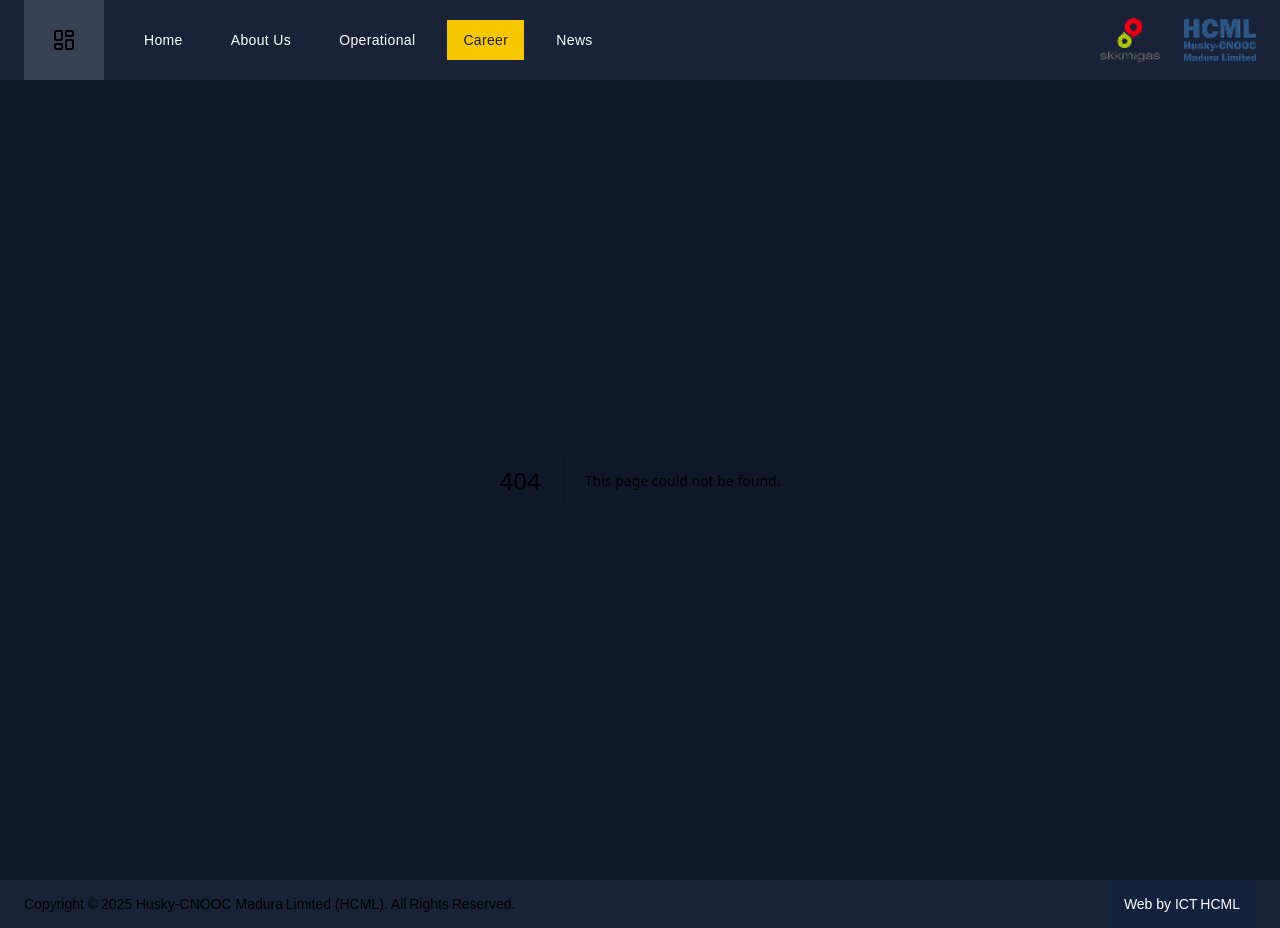
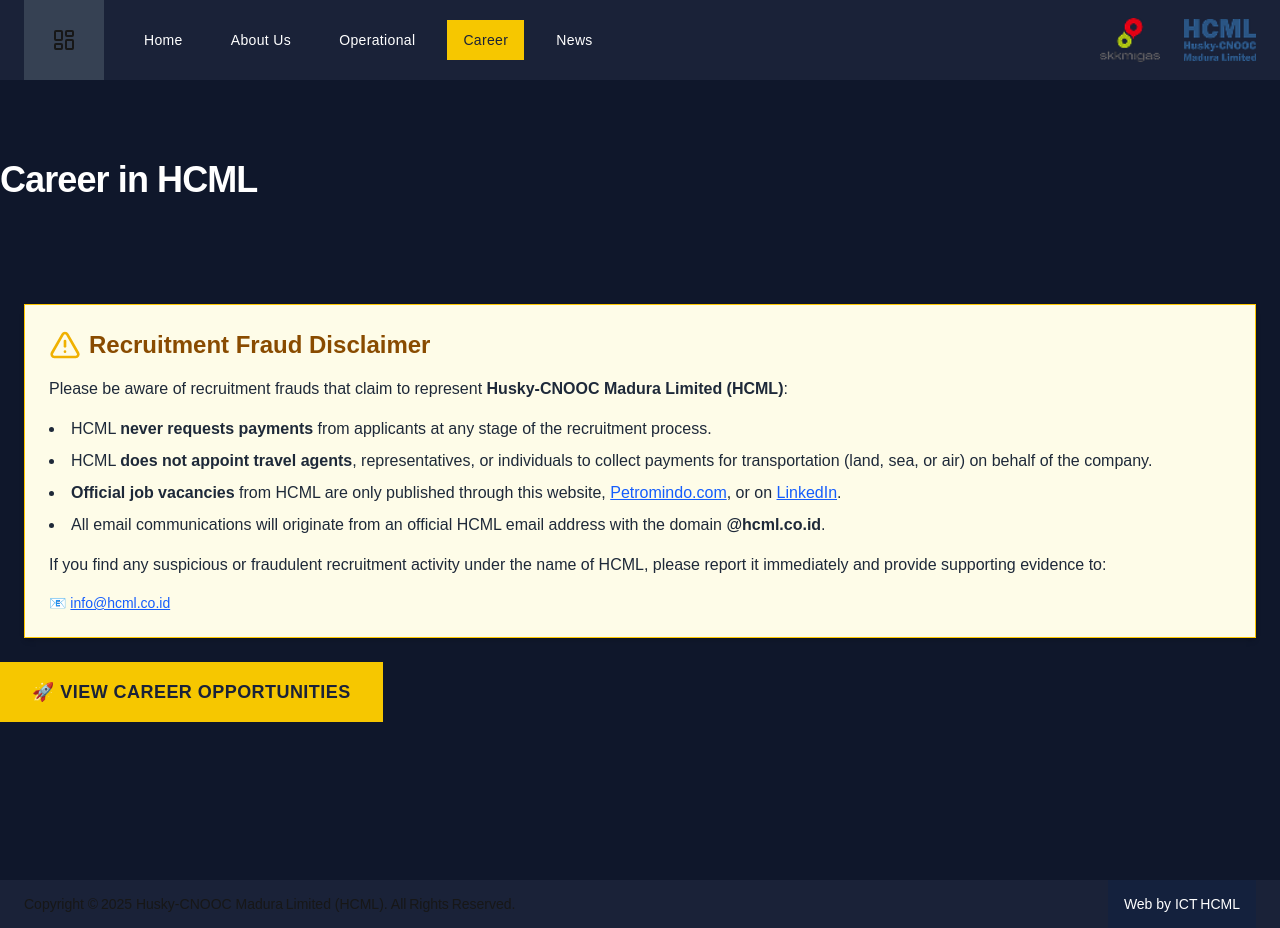
Before and after one commit to rianAnugrah/hcml-landing, a Next.js app: page /career in a window 1280 px wide. Before the commit this address had no page. Built offline with nearby package versions, Linux system fonts and the light colour scheme.

Commit message:
Career Page

```diff
--- a/app/about/page.tsx
+++ b/app/about/page.tsx
@@ -13,11 +13,7 @@
                 Stay informed with the latest updates
               </p> */}
             </div>
-            <div className="hidden md:flex items-center space-x-4">
-              <div className="bg-cyan-500 text-white px-4 py-2 rounded-none font-semibold">
-                LIVE
-              </div>
-            </div>
+
           </div>
         </div>
       </header>
--- /dev/null
+++ b/app/career/page.tsx
@@ -0,0 +1,110 @@
+import { AlertTriangle } from "lucide-react";
+import Link from "next/link";
+
+export default function CareerPage() {
+  return (
+    <div className="bg-slate-900 min-h-screen">
+      {/* Header Section */}
+      <header className="">
+        <div className="max-w-7xl mx-auto px-4 lg:px-0 pb-20 pt-20">
+          <div className="flex items-center justify-between">
+            <div>
+              <h1 className="text-4xl font-bold text-white tracking-tight">
+                Career in HCML
+              </h1>
+              {/* <p className="text-lg text-gray-300 mt-1">
+                Stay informed with the latest updates
+              </p> */}
+            </div>
+          </div>
+        </div>
+      </header>
+      <div className="text-gray-800 p-6 flex items-center justify-center">
+        <div className="max-w-7xl w-full border border-yellow-400 bg-yellow-50 p-6  shadow-md">
+          <div className="flex items-center mb-4">
+            <AlertTriangle className="text-yellow-500 w-8 h-8 mr-2" />
+            <h1 className="text-2xl font-bold text-yellow-800">
+              Recruitment Fraud Disclaimer
+            </h1>
+          </div>
+          <p className="mb-4">
+            Please be aware of recruitment frauds that claim to represent{" "}
+            <strong>Husky-CNOOC Madura Limited (HCML)</strong>:
+          </p>
+          <ul className="list-disc list-inside mb-4 space-y-2">
+            <li>
+              HCML <strong>never requests payments</strong> from applicants at
+              any stage of the recruitment process.
+            </li>
+            <li>
+              HCML <strong>does not appoint travel agents</strong>,
+              representatives, or individuals to collect payments for
+              transportation (land, sea, or air) on behalf of the company.
+            </li>
+            <li>
+              <strong>Official job vacancies</strong> from HCML are only
+              published through this website,{" "}
+              <a
+                href="https://www.petromindo.com"
+                className="text-blue-600 underline"
+              >
+                Petromindo.com
+              </a>
+              , or on{" "}
+              <a
+                href="https://www.linkedin.com"
+                className="text-blue-600 underline"
+              >
+                LinkedIn
+              </a>
+              .
+            </li>
+            <li>
+              All email communications will originate from an official HCML
+              email address with the domain <strong>@hcml.co.id</strong>.
+            </li>
+          </ul>
+          <p className="mb-4">
+            If you find any suspicious or fraudulent recruitment activity under
+            the name of HCML, please report it immediately and provide
+            supporting evidence to:
+          </p>
+          <p className="text-sm font-medium text-gray-900">
+            📧{" "}
+            <a
+              href="mailto:info@hcml.co.id"
+              className="text-blue-600 underline"
+            >
+              info@hcml.co.id
+            </a>
+          </p>
+        </div>
+      </div>
+
+      <div className="max-w-7xl mx-auto px-4 lg:px-0 pb-20">
+        <Link
+          href="https://recruitment.hcml.co.id/"
+          target="_blank"
+          className="
+            group relative inline-flex items-center justify-center
+            px-8 py-4 bg-[#f6c700] text-[#1a2238]
+            font-bold text-lg tracking-wide uppercase
+            transition-all duration-300 ease-out
+            hover:bg-[#e5b500] hover:shadow-lg hover:shadow-[#f6c700]/25
+            hover:scale-[1.02] active:scale-[0.98]
+            before:absolute before:inset-0 before:bg-white/20
+            before:transition-opacity before:duration-300 before:opacity-0
+            hover:before:opacity-100
+            overflow-hidden
+          "
+        >
+          <span className="relative z-10 flex items-center gap-2">
+            🚀 View Career Opportunities
+          </span>
+          <div className="absolute inset-0 bg-gradient-to-r from-transparent via-white/10 to-transparent -translate-x-full group-hover:translate-x-full transition-transform duration-700"></div>
+        </Link>
+      </div>
+
+    </div>
+  );
+}
--- a/app/home/page.tsx
+++ b/app/home/page.tsx
@@ -21,6 +21,7 @@
 import FlipModal from "@/components/flip-modal";
 import DragDropWrapper from "@/components/drag-drop-wrapper";
 import Link from "next/link";
+import { useRouter } from "next/navigation";
 
 interface DraggedTile {
   tile: TileData;
@@ -32,6 +33,8 @@
 }
 
 const MetroGrid: React.FC<MetroGridProps> = ({ enableDragDrop = false }) => {
+
+  const router = useRouter();
   const [tiles, setTiles] = useState<TileData[]>([
     {
       id: 7,
@@ -129,6 +132,9 @@
       color: "bg-[#1a2238] text-white",
       size: "small",
       content: "Join Us",
+      onClick: () => {
+        router.push('/career');
+      },
     },
     {
       id: 6,
@@ -184,7 +190,7 @@
                     isDragging={isDragging}
                     isDropTarget={isDropTarget}
                     enableDragDrop={enableDragDrop}
-                    onClick={handleTileClick}
+                    onClick={tile.onClick ? tile.onClick : handleTileClick}
                     onDragStart={(e) => handleDragStart(e, tile, index)}
                     onDragEnd={handleDragEnd}
                     onDragOver={(e) => handleDragOver(e, index)}
--- a/app/news/page.tsx
+++ b/app/news/page.tsx
@@ -293,11 +293,7 @@
                 Stay informed with the latest updates
               </p>
             </div>
-            <div className="hidden md:flex items-center space-x-4">
-              <div className="bg-cyan-500 text-white px-4 py-2 rounded-none font-semibold">
-                LIVE
-              </div>
-            </div>
+
           </div>
         </div>
       </header>
```
